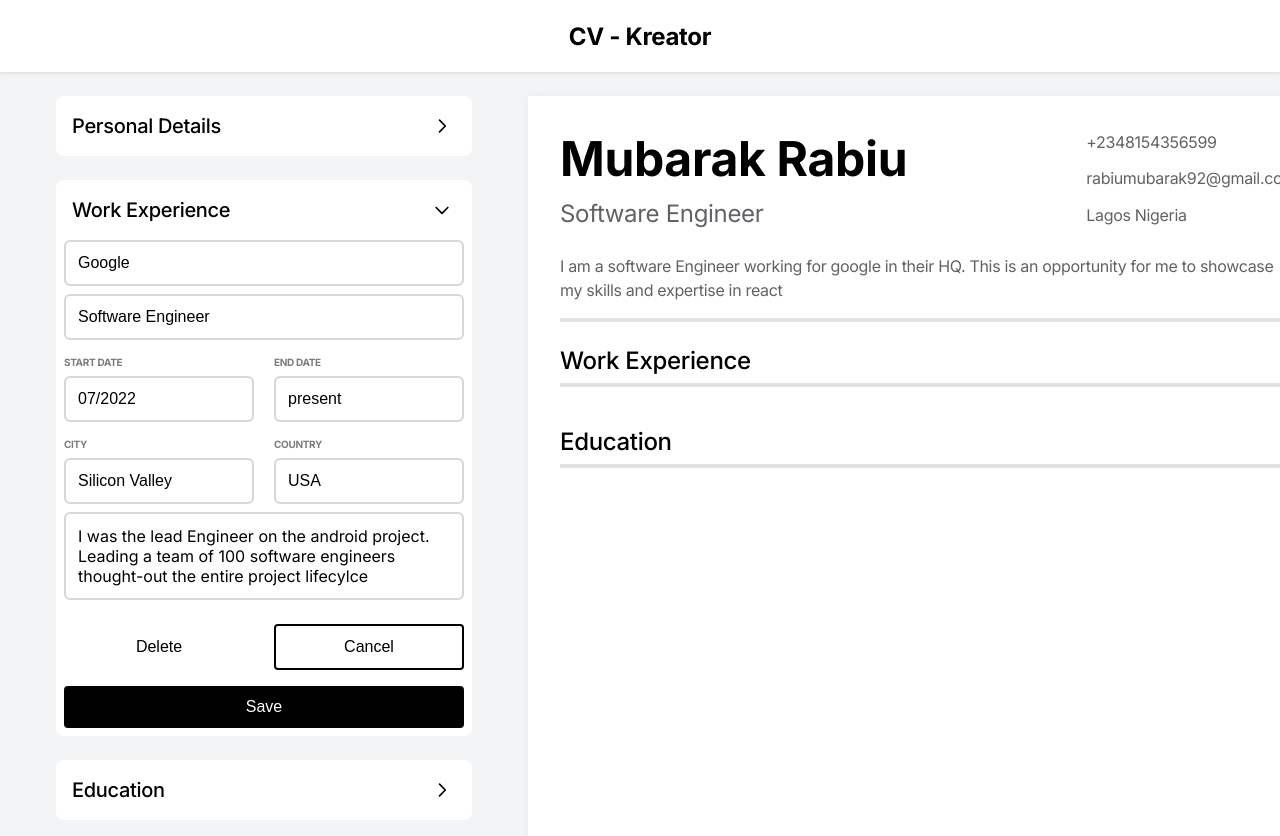
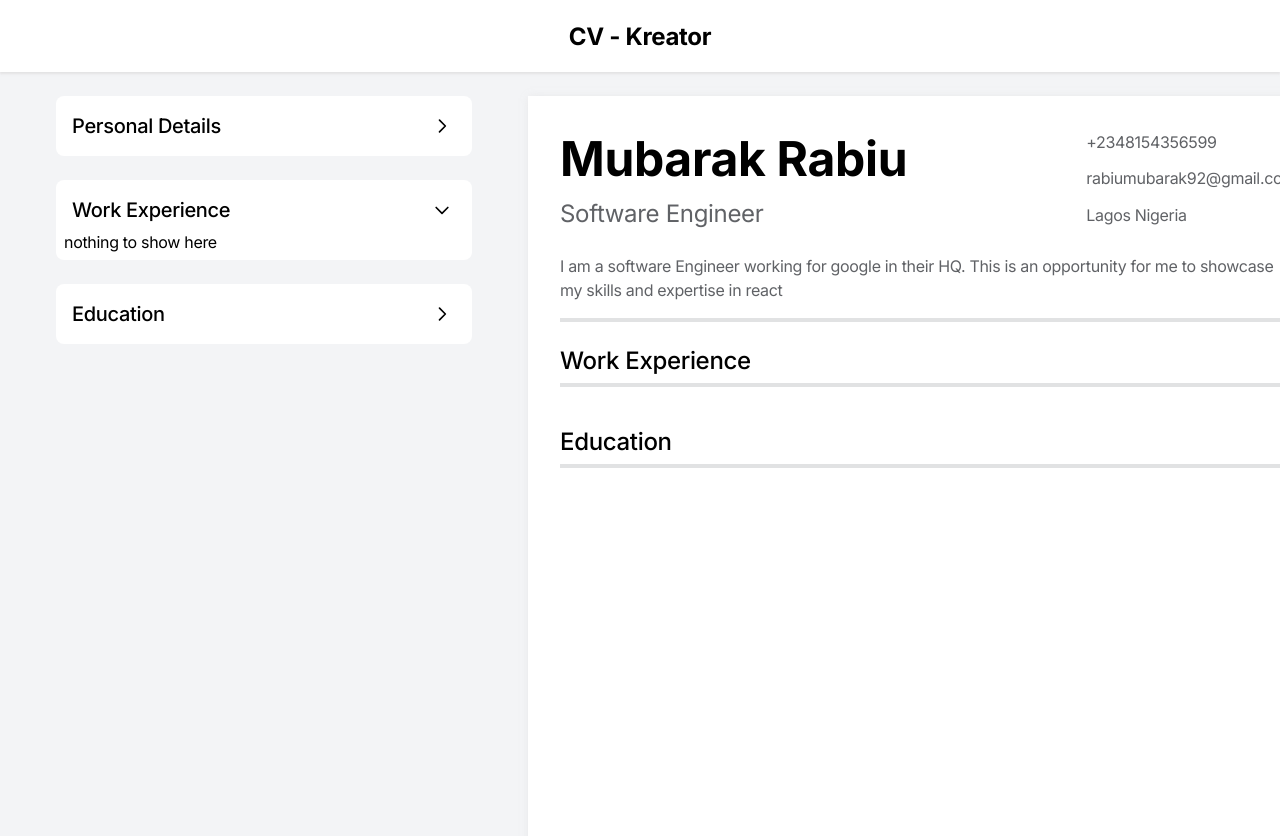
Before and after one commit to mubzie/cv-project, a React (Create React App) app: page / in a window 1280 px wide. Both pictures are taken after a click on the element 442 px from the left and 210 px from the top of the page. Shown: the top 836 px of the page. Built offline with nearby package versions, Linux system fonts and the light colour scheme.

Commit message:
found a way to solve the issue of array been empty

```diff
--- a/src/components/formComponentWorkExp.js
+++ b/src/components/formComponentWorkExp.js
@@ -122,6 +122,11 @@ class WorkExperience extends Component {
 
         {showForm && (
           <>
+          { this.checkArrayLength ? (
+            <div> nothing to show here </div>
+          ) : (
+            <>
+
               <form onSubmit={this.onSubmitExperience}>
                 <input
                   type="text"
@@ -218,6 +223,9 @@ class WorkExperience extends Component {
                   Save
                 </button>
               </div>
+            </>
+
+          )}
           </>
         )}
       </div>
```
Lines whose indentation alone changed are shown as unchanged.
